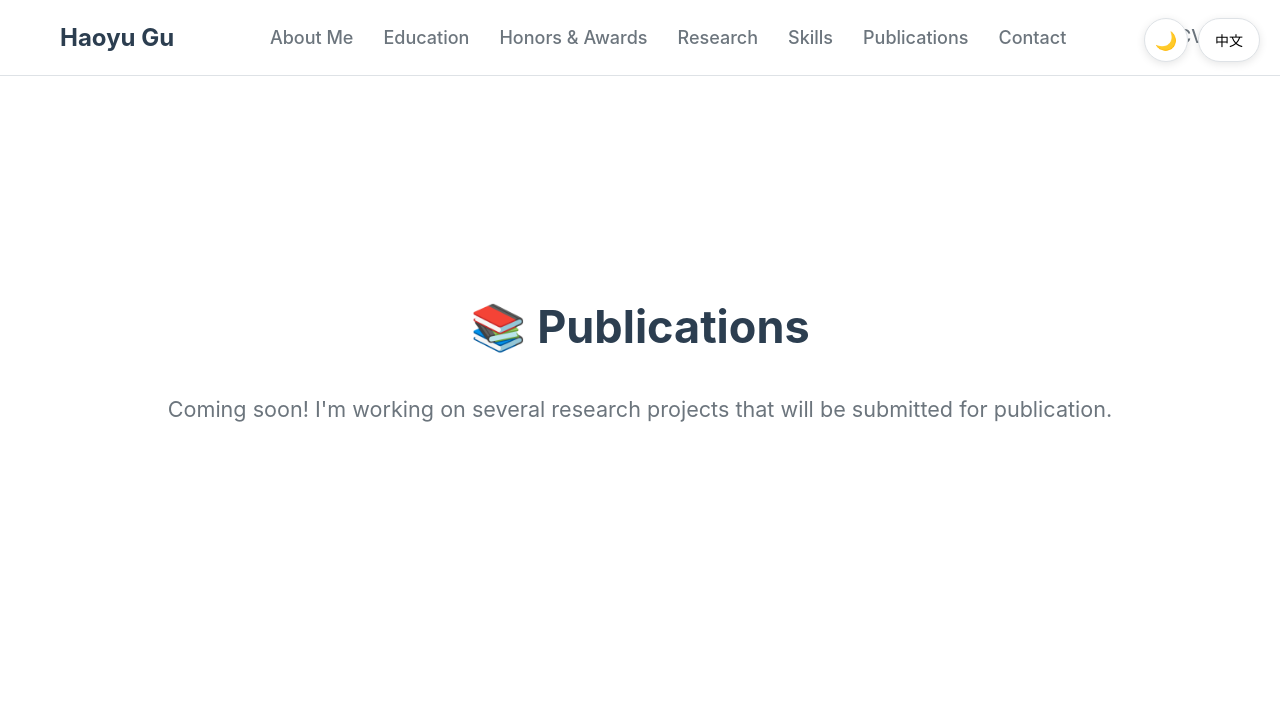
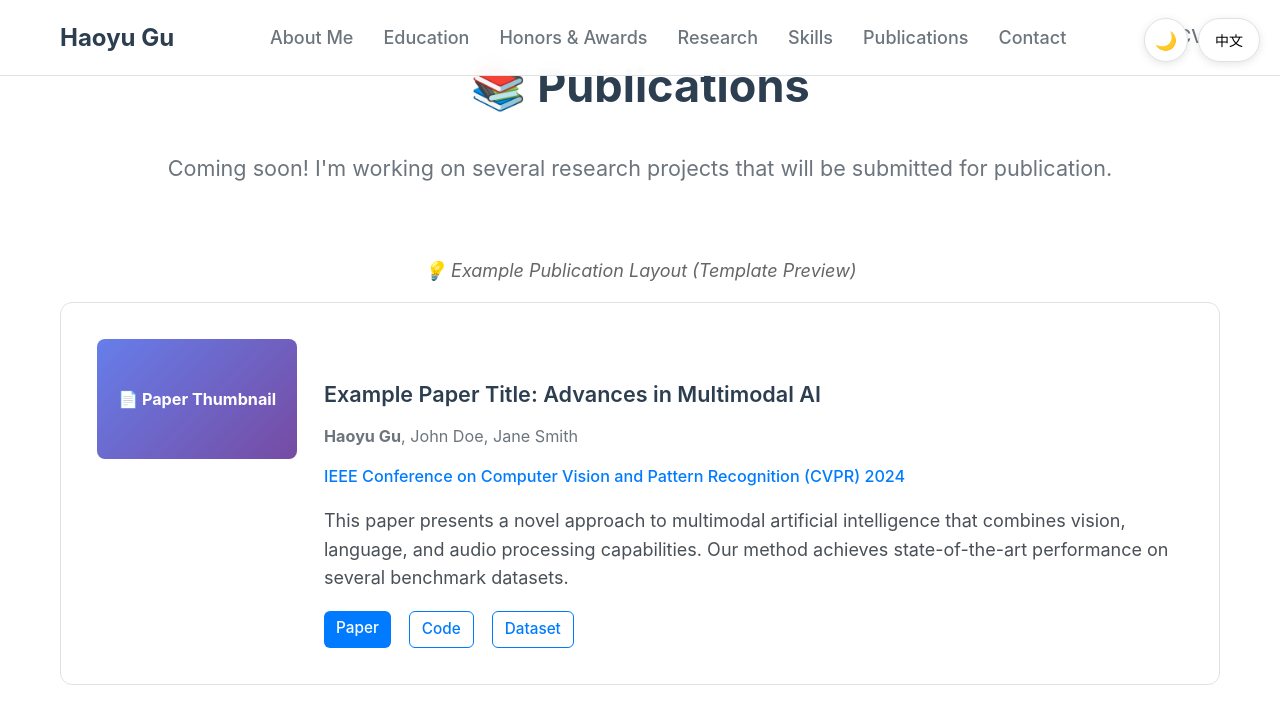
Before and after one commit to Haoyu-Gu/haoyu-gu.github.io, a Jekyll site: the page built from index.html, in a window 1280 px wide and 900 px high, scrolled down 8594 px. Shown: the top 724 px of the window. Built offline with Jekyll 4.4.1, drawn with Linux system fonts in a browser that asks for light colours; some of the changed text lies outside the part shown.

Commit message:
修复单引号字符编码问题：统一使用&#39;转义，添加论文模版展示，更新研究方向为情感计算

```diff
--- a/index.html
+++ b/index.html
@@ -12,8 +12,8 @@ title: "Haoyu Gu - Personal Portfolio"
     </div>
     <h1 class="hero-title" data-lang='{"en": "Hi, I am Haoyu Gu!", "zh": "你好，我是顾昊瑜！"}'>Hi, I'm Haoyu Gu!</h1>
     <p class="hero-subtitle" data-lang='{"en": "Undergraduate Student in Artificial Intelligence", "zh": "人工智能本科生"}'>Undergraduate Student in Artificial Intelligence</p>
-    <p class="hero-description" data-lang='{"en": "I\&#39 m passionate about Generative Models (Music), Multimodal Large Models, and Audio Signal Processing. Let\&#39 s build something interesting together! 🚀", "zh": "我热爱生成式模型（音乐）、多模态大模型和音频信号处理。让我们一起创造有趣的东西！🚀"}'>
-      I'm passionate about <strong>Generative Models (Music)</strong>, <strong>Multimodal Large Models</strong>, and <strong>Audio Signal Processing</strong>. Let's build something interesting together! 🚀
+    <p class="hero-description" data-lang='{"en": "I&#39;m passionate about Generative Models (Music), Multimodal Large Models, and Affective Computing. Let&#39;s build something interesting together! 🚀", "zh": "我热爱生成式模型（音乐）、多模态大模型和情感计算。让我们一起创造有趣的东西！🚀"}'>
+      I'm passionate about <strong>Generative Models (Music)</strong>, <strong>Multimodal Large Models</strong>, and <strong>Affective Computing</strong>. Let's build something interesting together! 🚀
     </p>
     <div class="hero-contact">
       <p>📞 +86 181-0060-7076 | 📧 <a href="mailto:ghy20050104@gmail.com">ghy20050104@gmail.com</a></p>
@@ -29,7 +29,7 @@ title: "Haoyu Gu - Personal Portfolio"
     <div class="card">
       <h3 class="card-title" data-lang='{"en": "Current Status", "zh": "目前状态"}'>Current Status</h3>
       <div class="card-content">
-        <p data-lang='{"en": "I\&#39 m currently pursuing my bachelor \&#39 s degree in Artificial Intelligence at the School of Future Technology, South China University of Technology (SCUT).", "zh": "我目前在华南理工大学未来技术学院攻读人工智能专业的学士学位。"}'>
+        <p data-lang='{"en": "I&#39;m currently pursuing my bachelor&#39;s degree in Artificial Intelligence at the School of Future Technology, South China University of Technology (SCUT).", "zh": "我目前在华南理工大学未来技术学院攻读人工智能专业的学士学位。"}'>
           I'm currently pursuing my bachelor's degree in Artificial Intelligence at the School of Future Technology, South China University of Technology (SCUT).
         </p>
       </div>
@@ -263,25 +263,30 @@ title: "Haoyu Gu - Personal Portfolio"
 <!-- Publications Section -->
 <section id="publications" class="section">
   <h2 class="section-title" data-lang='{"en": "📚 Publications", "zh": "📚 发表论文"}'>📚 Publications</h2>
-  <p class="section-subtitle" data-lang='{"en": "Coming soon! I\&#39 m working on several research projects that will be submitted for publication.", "zh": "即将发布！我正在进行几个研究项目，将会投稿发表。"}'>
+  <p class="section-subtitle" data-lang='{"en": "Coming soon! I&#39;m working on several research projects that will be submitted for publication.", "zh": "即将发布！我正在进行几个研究项目，将会投稿发表。"}'>
     Coming soon! I'm working on several research projects that will be submitted for publication.
   </p>
 
-  <!-- Example publication template (hidden by default) -->
-  <div style="display: none;">
+  <!-- Example publication template (demo layout) -->
+  <div class="publication-demo">
+    <p class="demo-note" data-lang='{"en": "💡 Example Publication Layout (Template Preview)", "zh": "💡 示例论文布局（模版预览）"}' style="color: #666; font-style: italic; margin-bottom: 1rem; text-align: center;">
+      💡 Example Publication Layout (Template Preview)
+    </p>
     <div class="publication-card">
-      <img src="/images/paper-thumbnail.png" alt="Paper Thumbnail" class="publication-image">
+      <div class="publication-image" style="background: linear-gradient(135deg, #667eea 0%, #764ba2 100%); display: flex; align-items: center; justify-content: center; color: white; font-weight: bold; font-size: 0.9rem;">
+        📄 Paper Thumbnail
+      </div>
       <div class="publication-content">
-        <h3 class="publication-title">Example Paper Title: Advances in Multimodal AI</h3>
-        <p class="publication-authors">Haoyu Gu, John Doe, Jane Smith</p>
-        <p class="publication-venue">IEEE Conference on Computer Vision and Pattern Recognition (CVPR) 2024</p>
-        <p class="publication-description">
+        <h3 class="publication-title" data-lang='{"en": "Example Paper Title: Advances in Multimodal AI", "zh": "示例论文标题：多模态人工智能的进展"}'>Example Paper Title: Advances in Multimodal AI</h3>
+        <p class="publication-authors"><strong>Haoyu Gu</strong>, John Doe, Jane Smith</p>
+        <p class="publication-venue" data-lang='{"en": "IEEE Conference on Computer Vision and Pattern Recognition (CVPR) 2024", "zh": "IEEE计算机视觉与模式识别会议 (CVPR) 2024"}'>IEEE Conference on Computer Vision and Pattern Recognition (CVPR) 2024</p>
+        <p class="publication-description" data-lang='{"en": "This paper presents a novel approach to multimodal artificial intelligence that combines vision, language, and audio processing capabilities. Our method achieves state-of-the-art performance on several benchmark datasets.", "zh": "本文提出了一种新颖的多模态人工智能方法，结合了视觉、语言和音频处理能力。我们的方法在多个基准数据集上实现了最先进的性能。"}'>
           This paper presents a novel approach to multimodal artificial intelligence that combines vision, language, and audio processing capabilities. Our method achieves state-of-the-art performance on several benchmark datasets.
         </p>
         <div class="publication-links">
-          <a href="#" class="publication-link">Paper</a>
-          <a href="#" class="publication-link secondary">Code</a>
-          <a href="#" class="publication-link secondary">Dataset</a>
+          <a href="#" class="publication-link" data-lang='{"en": "Paper", "zh": "论文"}'>Paper</a>
+          <a href="#" class="publication-link secondary" data-lang='{"en": "Code", "zh": "代码"}'>Code</a>
+          <a href="#" class="publication-link secondary" data-lang='{"en": "Dataset", "zh": "数据集"}'>Dataset</a>
         </div>
       </div>
     </div>
```
